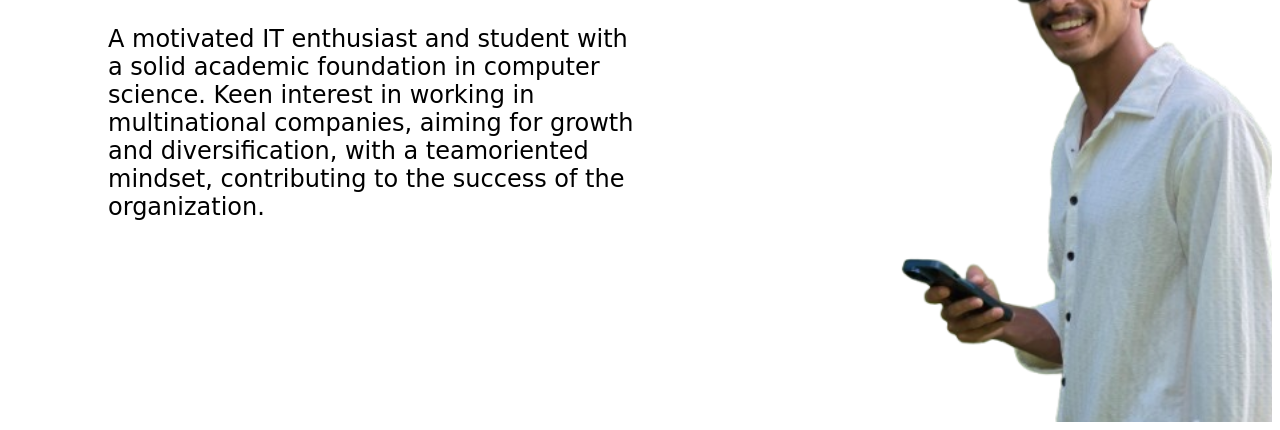
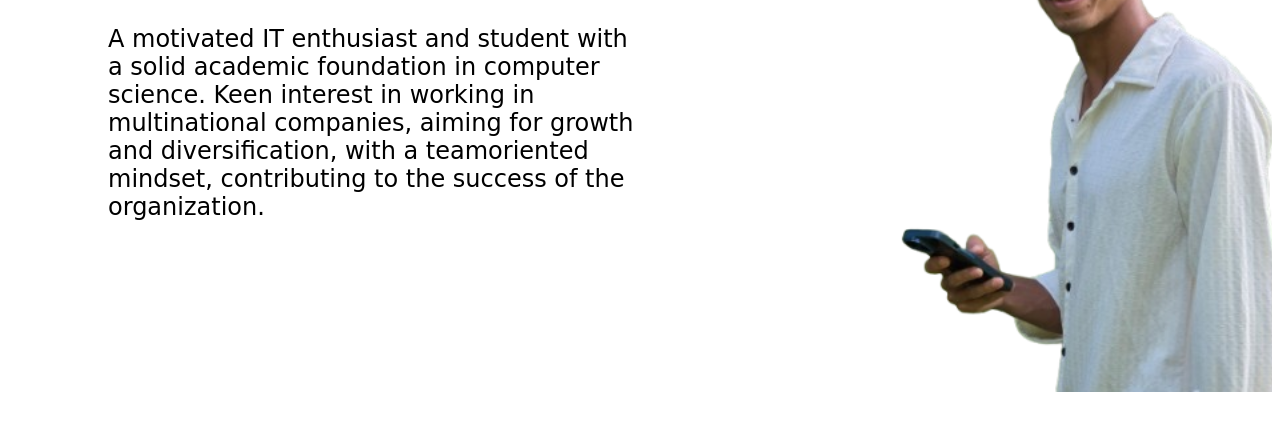
Before and after one commit to Gladwinjoy/porfolio, a plain HTML site: page index.html in a window 1280 px wide. Shown: the part 436-866 px from the top of the page. After the commit the page ends 836 px from the top, so only its background shows below. Drawn offline with Linux system fonts and the light colour scheme.

Commit message:
updated project

```diff
--- a/portfolio.css
+++ b/portfolio.css
@@ -51,7 +51,7 @@ button{
 }
 .img{
     margin-left: 200px;
-    margin-top: 230px;
+    margin-top: 200px;
     width: 500px;
     height: 600px;
     background-image: url('picb.png');
```
